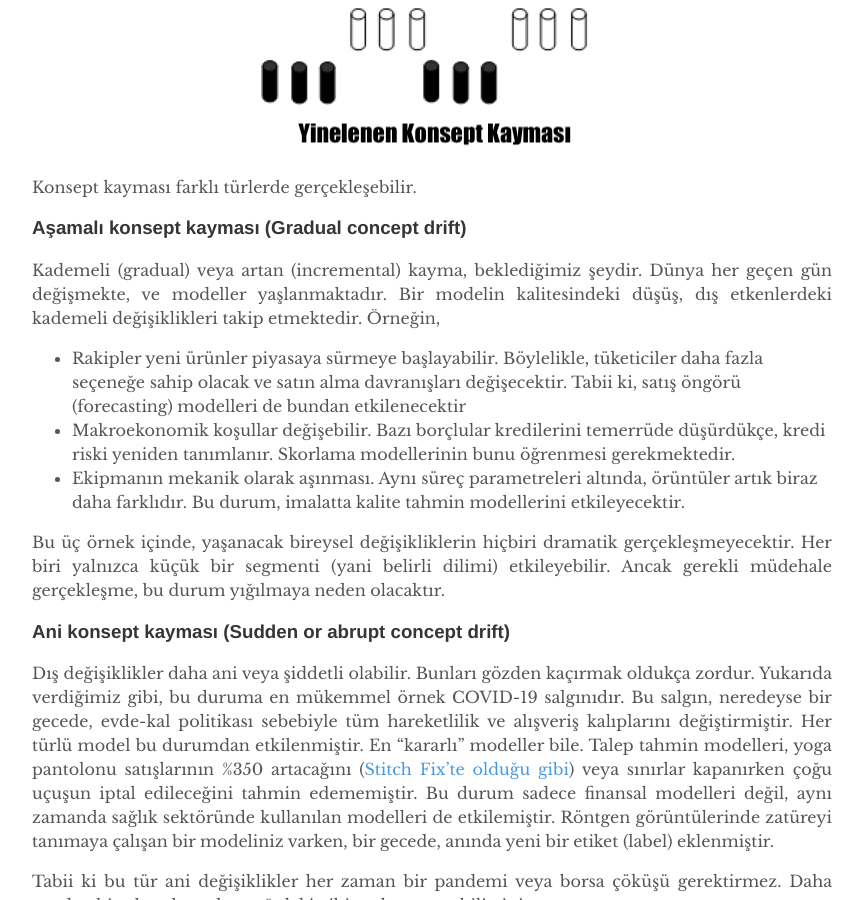
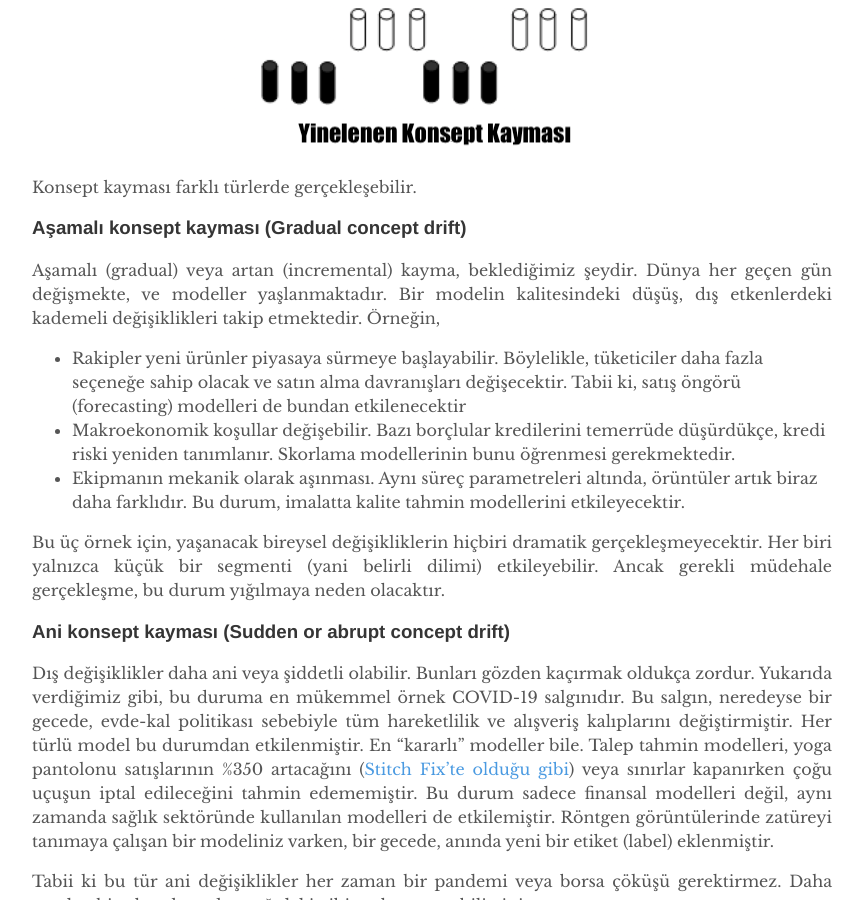
Before and after one commit to mmuratarat/turkish, a Jekyll site: the page built from _posts/2022-01-23-model_concept_data_drift.md, in a window 1280 px wide and 900 px high, scrolled down 7151 px. Shown: the whole window, without its empty margins (208-1071 px from the left). Built offline with Jekyll 4.4.1, drawn with Linux system fonts in a browser that asks for light colours; nearby versions of some CDN libraries; formulas are drawn with MathJax 3; comment, search, counter and statistics services are not loaded.

Commit message:
Update 2022-01-23-model_concept_data_drift.md

```diff
--- a/_posts/2022-01-23-model_concept_data_drift.md
+++ b/_posts/2022-01-23-model_concept_data_drift.md
@@ -84,13 +84,13 @@ Konsept kayması farklı türlerde gerçekleşebilir.
 
 ### Aşamalı konsept kayması (Gradual concept drift)
 
-Kademeli (gradual) veya artan (incremental) kayma, beklediğimiz şeydir. Dünya her geçen gün değişmekte, ve modeller yaşlanmaktadır. Bir modelin kalitesindeki düşüş, dış etkenlerdeki kademeli değişiklikleri takip etmektedir. Örneğin,
+Aşamalı (gradual) veya artan (incremental) kayma, beklediğimiz şeydir. Dünya her geçen gün değişmekte, ve modeller yaşlanmaktadır. Bir modelin kalitesindeki düşüş, dış etkenlerdeki kademeli değişiklikleri takip etmektedir. Örneğin,
 
 * Rakipler yeni ürünler piyasaya sürmeye başlayabilir. Böylelikle, tüketiciler daha fazla seçeneğe sahip olacak ve satın alma davranışları değişecektir. Tabii ki, satış öngörü (forecasting) modelleri de bundan etkilenecektir
 * Makroekonomik koşullar değişebilir. Bazı borçlular kredilerini temerrüde düşürdükçe, kredi riski yeniden tanımlanır. Skorlama modellerinin bunu öğrenmesi gerekmektedir.
 * Ekipmanın mekanik olarak aşınması. Aynı süreç parametreleri altında, örüntüler artık biraz daha farklıdır. Bu durum, imalatta kalite tahmin modellerini etkileyecektir.
 
-Bu üç örnek içinde, yaşanacak bireysel değişikliklerin hiçbiri dramatik gerçekleşmeyecektir. Her biri yalnızca küçük bir segmenti (yani belirli dilimi) etkileyebilir. Ancak gerekli müdehale gerçekleşme, bu durum yığılmaya neden olacaktır.
+Bu üç örnek için, yaşanacak bireysel değişikliklerin hiçbiri dramatik gerçekleşmeyecektir. Her biri yalnızca küçük bir segmenti (yani belirli dilimi) etkileyebilir. Ancak gerekli müdehale gerçekleşme, bu durum yığılmaya neden olacaktır.
 
 ### Ani konsept kayması (Sudden or abrupt  concept drift)
 
```
